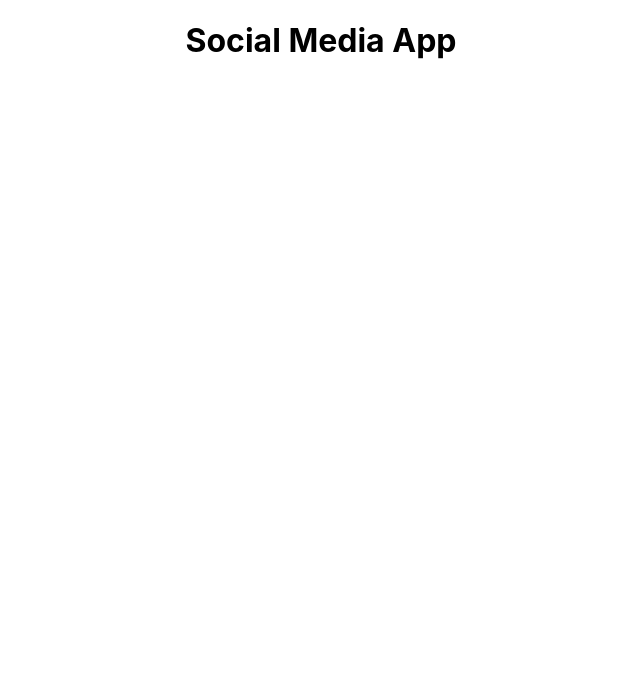
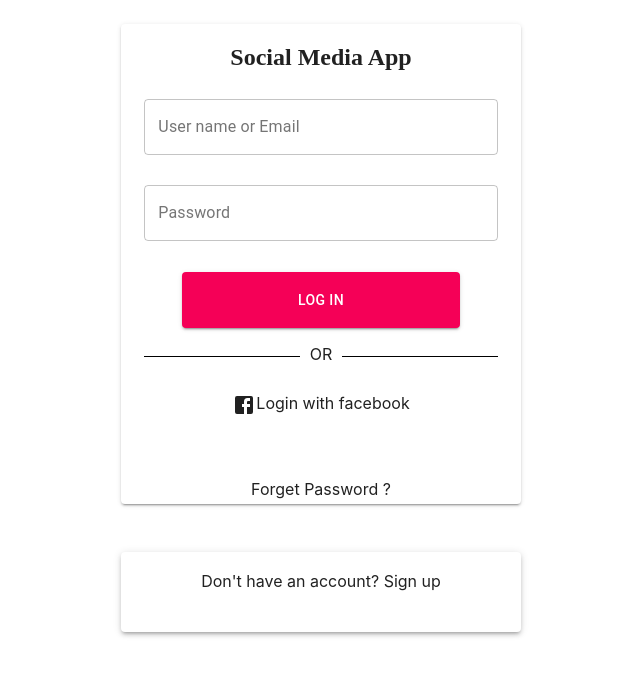
Before and after one commit to MuhammadSaadAli/Social-Media-App, a React (Create React App) app: page / in a window 1280 px wide. Shown: the top 676 px of the page, without its empty margins (319-959 px from the left). Built offline with nearby package versions, Linux system fonts and the light colour scheme.

Commit message:
Login Form Completed

```diff
--- a/package.json
+++ b/package.json
@@ -3,6 +3,8 @@
   "version": "0.1.0",
   "private": true,
   "dependencies": {
+    "@material-ui/core": "^4.11.2",
+    "@material-ui/icons": "^4.11.2",
     "@testing-library/jest-dom": "^5.11.4",
     "@testing-library/react": "^11.1.0",
     "@testing-library/user-event": "^12.1.10",
--- a/public/index.html
+++ b/public/index.html
@@ -9,11 +9,7 @@
       name="description"
       content="Web site created using create-react-app"
     />
-    <!--
-      manifest.json provides metadata used when your web app is installed on a
-      user's mobile device or desktop. See https://developers.google.com/web/fundamentals/web-app-manifest/
-    -->
-    <link rel="manifest" href="%PUBLIC_URL%/manifest.json" />
+
     <!--
       Notice the use of %PUBLIC_URL% in the tags above.
       It will be replaced with the URL of the `public` folder during the build.
--- a/src/App.css
+++ b/src/App.css
@@ -1,38 +1,4 @@
+@import url('https://fonts.googleapis.com/css2?family=Lobster&display=swap');
 .App {
   text-align: center;
 }
-
-.App-logo {
-  height: 40vmin;
-  pointer-events: none;
-}
-
-@media (prefers-reduced-motion: no-preference) {
-  .App-logo {
-    animation: App-logo-spin infinite 20s linear;
-  }
-}
-
-.App-header {
-  background-color: #282c34;
-  min-height: 100vh;
-  display: flex;
-  flex-direction: column;
-  align-items: center;
-  justify-content: center;
-  font-size: calc(10px + 2vmin);
-  color: white;
-}
-
-.App-link {
-  color: #61dafb;
-}
-
-@keyframes App-logo-spin {
-  from {
-    transform: rotate(0deg);
-  }
-  to {
-    transform: rotate(360deg);
-  }
-}
--- a/src/App.js
+++ b/src/App.js
@@ -1,13 +1,13 @@
+import React from 'react'
+import Login from './Component/Login/Index'
 import './App.css';
 
 function App() {
   return (
     <div className="App">
 
-      <h1>
-        Social Media App
-      </h1>
 
+      <Login />
     </div>
   );
 }
--- a/src/Component/Login/Index.js
+++ b/src/Component/Login/Index.js
@@ -0,0 +1,60 @@
+import React from 'react'
+
+// import from '@material-ui';
+import {Paper , FormControl, TextField, Button} from '@material-ui/core';
+import FacebookIcon from '@material-ui/icons/Facebook';
+import useStyles from './styles'
+
+
+ function Login() {
+     const classes = useStyles()
+    return (
+        <div style={{display:'flex' , flexDirection:'column' , justifyContent: 'center'}}>
+        <div className={classes.paper}>
+            <Paper elevation={2}>
+                {/* Instagram Logo Image */}
+            {/* <img src="https://i.imgur.com/zqpwkLQ.png" alt='logo' style={{marginTop: '20px'}}  /> */}
+
+            <h2 style={{fontFamily: 'Lobster cursive' }}>
+            Social Media App
+            </h2>
+
+
+            <FormControl className={classes.inputField}>
+            <TextField  label="User name or Email" variant="outlined" />
+            <TextField  label="Password" variant="outlined" />
+
+            <Button variant="contained" color="secondary" href="#contained-buttons">
+                    Log in
+             </Button>
+             <div  style= {{width: '100%', height: '12px', borderBottom: '1px solid black', textAlign: 'center'}}>
+              <span style= {{backgroundColor: 'white' , padding:' 0 10px'}}>
+                    OR
+             </span>
+                </div>
+                <br />
+                <div style={{display: 'flex' , justifyContent: 'center'}}>
+
+                     <FacebookIcon fontSize="medium" /> Login with facebook
+                </div>
+                <div>
+                    Forget Password ?
+                </div>
+
+           </FormControl>
+                 </Paper>
+
+        </div>
+
+        <div className={classes.signUpPaper}>
+        <Paper  elevation={3}>
+            <div style={{marginTop:'1.5vw'}}>
+        Don't have an account? Sign up
+            </div>
+                 </Paper>
+        </div>
+        </div>
+    )
+}
+
+export default Login
--- /dev/null
+++ b/src/Component/Login/styles.js
@@ -0,0 +1,39 @@
+
+import { makeStyles } from '@material-ui/core/styles';
+
+const useStyles = makeStyles((theme) => ({
+    paper: {
+      display: 'flex',
+      // flexWrap: 'wrap',
+      alignItems: 'center',
+      justifyContent: 'center',
+      '& > *': {
+        margin: theme.spacing(3),
+        width: theme.spacing(50),
+        height: theme.spacing(60),
+      },
+    },
+    inputField: {
+        '& > *': {
+
+          margin: theme.spacing(1),
+          marginLeft: 'auto',
+          marginRight: 'auto',
+          width: '35ch',
+          height: '7ch'
+        },
+    },
+    signUpPaper: {
+      display: 'flex',
+      alignItems: 'center',
+      justifyContent: 'center',
+      '& > *': {
+        margin: theme.spacing(3),
+        width: theme.spacing(50),
+        height: theme.spacing(10),
+      },
+    },
+
+  }));
+
+  export default useStyles
```
Also changed, not shown: public/manifest.json (deleted), 2 other files (tests, documents, lock files or other folders).
